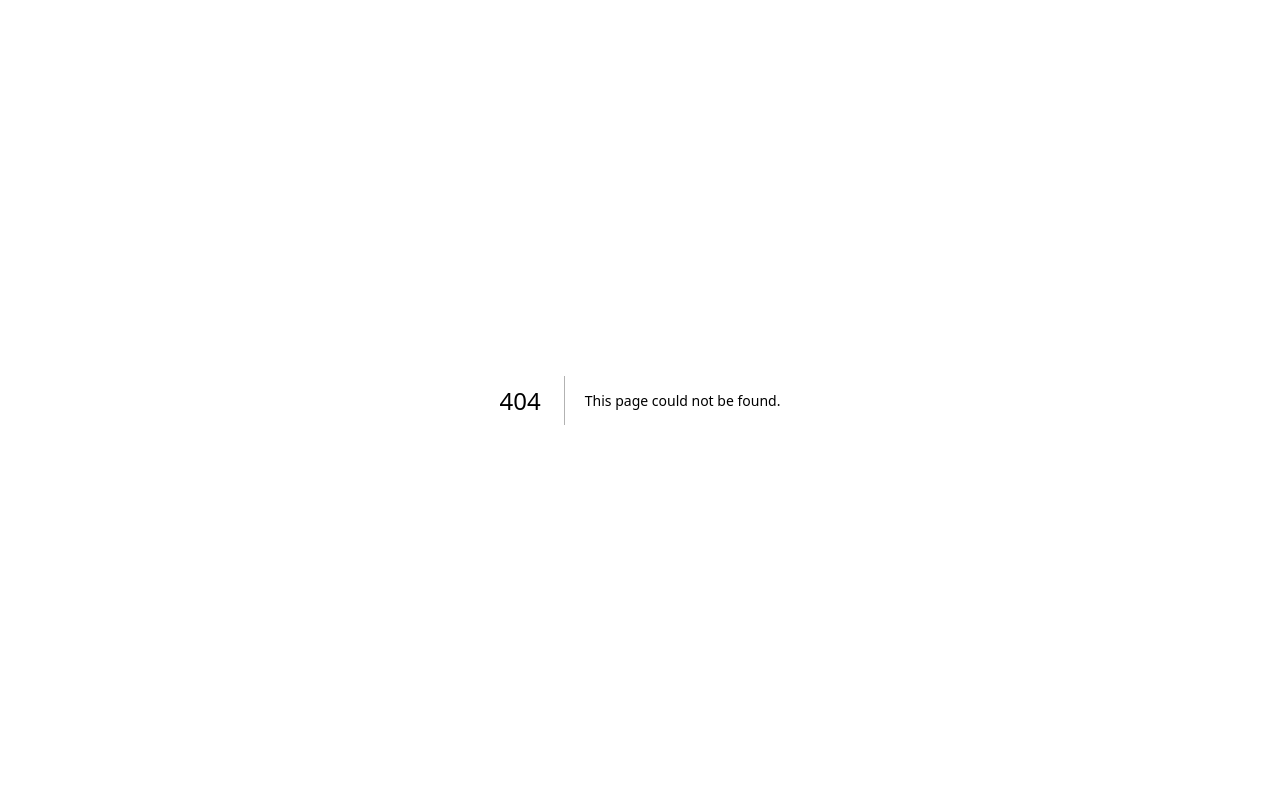
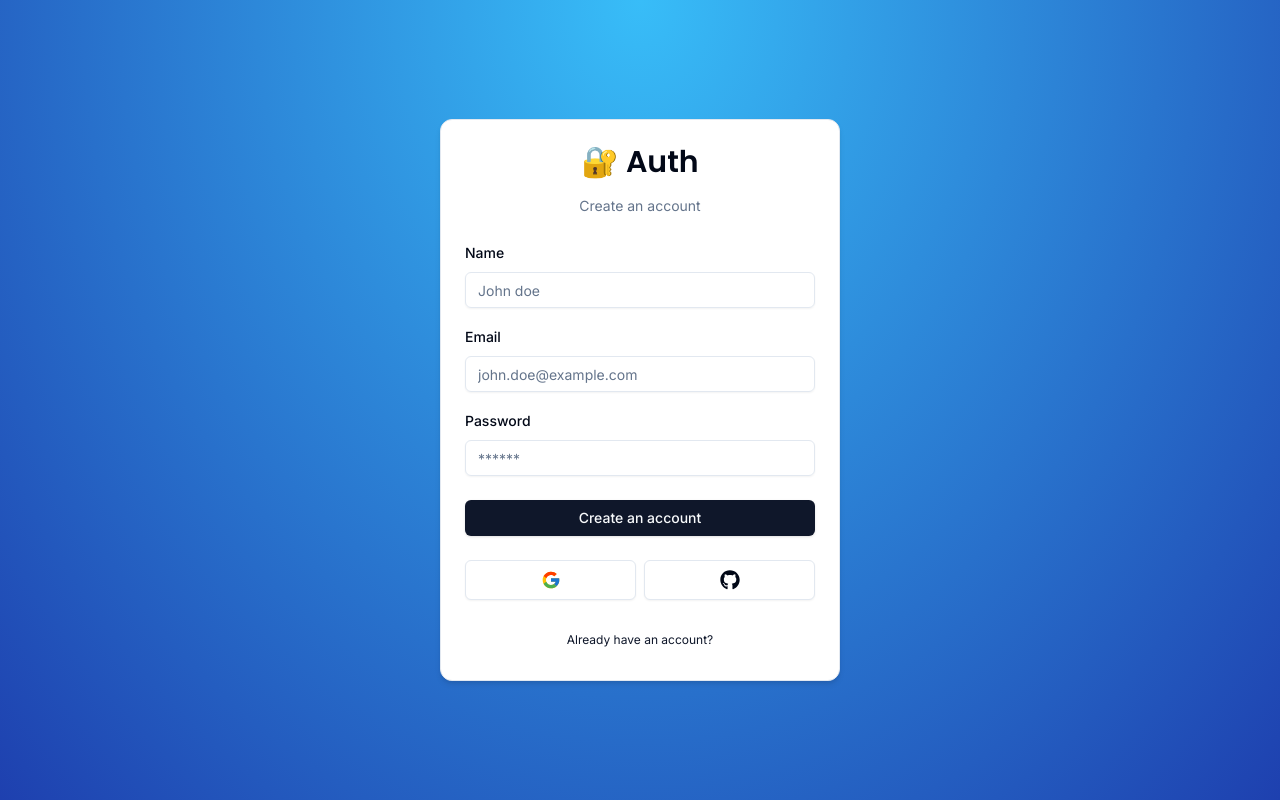
Before and after one commit to fullstacksherpa/authjs, a Next.js app: page /auth/register in a window 1280 px wide. Before the commit this address had no page. Built offline with nearby package versions, Linux system fonts and the light colour scheme.

Commit message:
feat: create the register ui and its schema

```diff
--- /dev/null
+++ b/actions/register.ts
@@ -0,0 +1,16 @@
+"use server";
+import { RegisterSchema } from "@/schemas";
+import * as z from "zod";
+
+export const register = async (values: z.infer<typeof RegisterSchema>) => {
+  const validatedFields = RegisterSchema.safeParse(values);
+
+  if (!validatedFields.success) {
+    return {
+      error: "Invalid fields!",
+    };
+  }
+  return { success: "Email sent!" };
+};
+
+//we are sending those message to ui to display form-error or form-success components
--- /dev/null
+++ b/app/auth/register/page.tsx
@@ -0,0 +1,8 @@
+import { RegisterForm } from "@/components/auth/register-form"
+
+const RegisterPage = () =>{
+    return (
+       <RegisterForm/>
+    )
+}
+export default RegisterPage
--- /dev/null
+++ b/components/auth/register-form.tsx
@@ -0,0 +1,105 @@
+"use client"
+import * as z from "zod";
+import { RegisterSchema } from "@/schemas";
+import { useForm } from "react-hook-form";
+import { zodResolver } from "@hookform/resolvers/zod";
+import {Input} from '@/components/ui/input'
+import { Form, FormControl, FormField, FormItem, FormLabel, FormMessage } from "@/components/ui/form";
+import { useState, useTransition } from "react";
+
+import { CardWrapper } from "./card-wrapper";
+import { Button } from "../ui/button";
+import { FormError } from "../form-error";
+import { FormSuccess } from "../form-success";
+import {register } from '@/actions/register'
+
+export const RegisterForm = () => {
+    const [error, setError] = useState< string | undefined>("")
+    const [success, setSuccess] = useState< string | undefined>("")
+    const [isPending, startTransition] = useTransition();
+  const form =
+    useForm<
+    z.infer<typeof RegisterSchema>>({
+      resolver: zodResolver(RegisterSchema),
+      defaultValues: {
+        email: "",
+        password: "",
+        name: "",
+      },
+    });
+
+    const onSubmit = (values:z.infer<typeof RegisterSchema>) =>{
+        setError("");
+        setSuccess("");
+        startTransition(()=>{
+            register(values).then((data)=>{
+                setError(data.error)
+                setSuccess(data.success)
+            })
+        })
+
+    }
+  return (
+    <CardWrapper
+      headerLabel="Create an account"
+      backButtonLabel="Already have an account?"
+      backButtonHref="/auth/login"
+      showSocial>
+      <Form {...form}>
+           <form onSubmit={form.handleSubmit(onSubmit)} className="space-y-6">
+                  <div className="space-y-4">
+                  <FormField
+                          control={form.control}
+                          name="name"
+                          render={({field}) => (
+                            <FormItem>
+                                <FormLabel>Name</FormLabel>
+                                <FormControl>
+                                    <Input {...field} disabled={isPending} placeholder="John doe" />
+                                </FormControl>
+                                <FormMessage/>
+                            </FormItem>
+                          )}
+                     />
+                     <FormField
+                          control={form.control}
+                          name="email"
+                          render={({field}) => (
+                            <FormItem>
+                                <FormLabel>Email</FormLabel>
+                                <FormControl>
+                                    <Input {...field} disabled={isPending} placeholder="john.doe@example.com" type="email"/>
+                                </FormControl>
+                                <FormMessage/>
+                            </FormItem>
+                          )}
+                     />
+                     <FormField
+                          control={form.control}
+                          name="password"
+                          render={({field}) => (
+                            <FormItem>
+                                <FormLabel>Password</FormLabel>
+                                <FormControl>
+                                    <Input {...field} disabled={isPending}  placeholder="******" type="password"/>
+                                </FormControl>
+                                <FormMessage/>
+                            </FormItem>
+                          )}
+                     />
+                  </div>
+                  <FormError message={error}
+                  />
+                  <FormSuccess message={success} />
+                  <Button
+                  disabled={isPending}
+                  type="submit"
+                  className="w-full"
+                  >
+                    Create an account
+                  </Button>
+           </form>
+      </Form>
+    </CardWrapper>
+  );
+};
--- a/schemas/index.ts
+++ b/schemas/index.ts
@@ -10,3 +10,16 @@
     message: "Password is required",
   }),
 });
+
+
+export const RegisterSchema = z.object({
+  email: z.string().email({
+    message: "Email is required",
+  }),
+  password: z.string().min(6, {
+    message: "Minumumj 6 characters required",
+  }),
+  name: z.string().min(1, {
+    message: "name is required",
+  }),
+});
```
